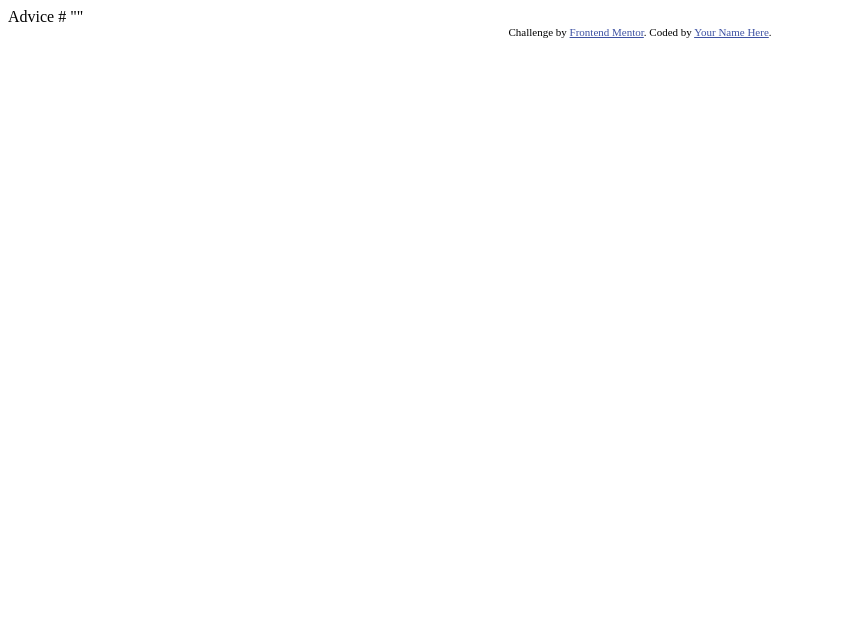
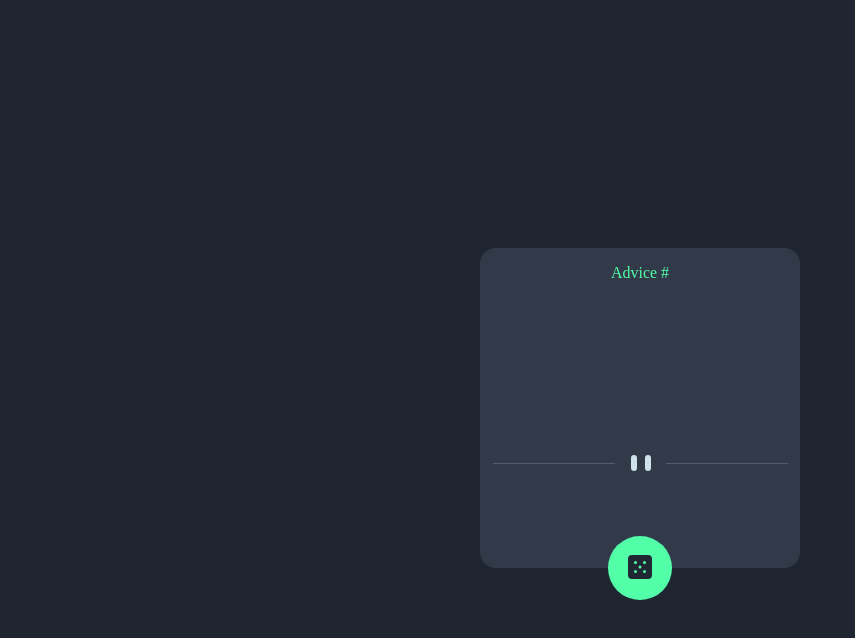
Before and after one commit to Adnan-M03/advice-generator-app-main-, a plain HTML site: page index.html in a window 1280 px wide. Shown: the whole page, without its empty margins (0-855 px from the left). Drawn offline with Linux system fonts and the light colour scheme; a web font is replaced by a local one.

Commit message:
structured the page

```diff
--- a/index.html
+++ b/index.html
@@ -10,19 +10,83 @@
 
   <!-- Feel free to remove these styles or customise in your own stylesheet 👍 -->
   <style>
-    .attribution { font-size: 11px; text-align: center; }
-    .attribution a { color: hsl(228, 45%, 44%); }
+    @font-face {
+      font-family: Manrope;
+      src: url(font/Manrope-VariableFont_wght.ttf);
+    }
+    body{
+      height: 100vh;
+      display: flex;
+      justify-content: center;
+      align-items: center;
+      background-color: hsl(218, 23%, 16%);
+      font-family: Manrope;
+    }
+    .container{
+      position: relative;
+      width: 20rem;
+      height: 20rem;
+      background-color: hsl(217, 19%, 24%);
+      display: flex;
+      flex-direction: column;
+      align-items: center;
+      justify-content: space-between;
+      border-radius: 1rem;
+    }
+    .btn{
+      background-color: hsl(150, 100%, 66%);
+      border-radius: 50%;
+      position: absolute;
+      width: 4rem;
+      height: 4rem;
+      border: none;
+      bottom: -2rem;
+      cursor: pointer;
+      transform: rotate(0deg);
+      transition: transform 500ms, box-shadow 500ms;
+
+    }
+    .advice{
+      color:hsl(150, 100%, 66%);
+    }
+    .quote{
+      color: white;
+    }
+    .btn:hover{
+      transform: rotate(90deg);
+      box-shadow: 0px 0px 30px hsl(150, 100%, 66%),0px 0px 30px hsl(150, 100%, 66%);
+    }
+    .img{
+      transform: rotate(0deg);
+      transition: transform 500ms;
+    }
+    .img:hover{
+      transform: rotate(90deg);
+    }
+    .quote{
+      font-size: 1.75rem;
+      color: hsl(193, 38%, 86%);
+      text-align: center;
+    }
+    .quote,.img-svg{
+      margin:0 1.5rem;
+    }
   </style>
 </head>
 <body>
-
-  Advice #<!-- Advice ID goes here -->
-
+  <div class="container">
+    <p class="advice">Advice #<!-- Advice ID goes here --></p>
+    <p class="quote"></p>
+    <img src="images/pattern-divider-mobile.svg" class="img-svg">
   "<!-- Advice text goes here -->"
-
-  <div class="attribution">
+    <button class="btn">
+      <img src="images/icon-dice.svg" alt="Dice Icon" class="img">
+    </button>
+  </div>
+  <!-- <div class="attribution">
     Challenge by <a href="https://www.frontendmentor.io?ref=challenge" target="_blank">Frontend Mentor</a>.
     Coded by <a href="#">Your Name Here</a>.
-  </div>
+  </div> -->
 </body>
+<script src="script.js"></script>
 </html>
```
